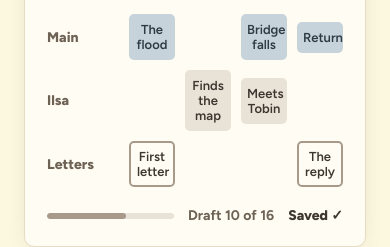
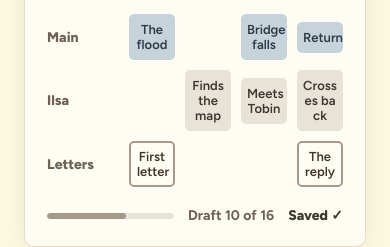
Before and after one commit to briannadumaraostitong/BunPlot, a Next.js app: page / in a window 390 px wide. Shown: the part 796-1043 px from the top of the page. Built offline with nearby package versions, Linux system fonts and the light colour scheme; no server answers.

Commit message:
feat: Classic hero typing

```diff
--- a/components/landing/classic/Hero.tsx
+++ b/components/landing/classic/Hero.tsx
@@ -13,6 +13,10 @@ const GRID = 'grid grid-cols-[72px_repeat(4,minmax(0,1fr))] gap-2.5'
 const LANE_LABEL = 'text-[14px] font-extrabold text-muted-foreground'
 
 const CHAPTERS = Array.from({ length: TIMELINE.chapters }, (_, i) => `Ch. ${i + 1}`)
+
+// The event that types itself into Ilsa's empty Ch. 4 cell once the window
+// is in, before "Saved ✓" appears (motion.css). Classic's own copy.
+const NEW_EVENT = { lane: 'Ilsa', chapter: 4, title: 'Crosses back' }
 
 export function Hero() {
   return (
@@ -38,7 +42,7 @@ export function Hero() {
         {/* An app window showing the timeline: a picture, not data. */}
         <div
           role="img"
-          aria-label={`A timeline for ${PROJECT.title}: ${TIMELINE.chapters} chapters and ${TIMELINE.lanes.length} storylines, Main, Ilsa and Letters, with events such as The flood, Bridge falls and Meets Tobin. Draft ${PROJECT.draft.done} of ${PROJECT.draft.of}, saved.`}
+          aria-label={`A timeline for ${PROJECT.title}: ${TIMELINE.chapters} chapters and ${TIMELINE.lanes.length} storylines, Main, Ilsa and Letters, with events such as The flood, Bridge falls and Meets Tobin, and a new one, ${NEW_EVENT.title}. Draft ${PROJECT.draft.done} of ${PROJECT.draft.of}, saved.`}
           // Rises in as the page loads, or on phones as it scrolls into view
           // (motion.css, LandingReveals).
           data-reveal="hero"
@@ -62,7 +66,7 @@ export function Hero() {
             </div>
             <div className={`${GRID} items-center`}>
               {TIMELINE.lanes.map(({ label, tone, cells }) => (
-                <LaneRow key={label} label={label} cell={CELL[tone]} cells={cells} />
+                <LaneRow key={label} label={label} cell={CELL[tone]} cells={cells} newEvent={label === NEW_EVENT.lane ? NEW_EVENT : undefined} />
               ))}
             </div>
             <div className="mt-5 flex items-center gap-3.5">
@@ -74,7 +78,8 @@ export function Hero() {
                 />
               </div>
               <span className="text-[14px] font-bold text-muted-foreground">{`Draft ${PROJECT.draft.done} of ${PROJECT.draft.of}`}</span>
-              <span className={`text-[14px] ${STRONG}`}>Saved ✓</span>
+              {/* Appears once the new event has typed in (motion.css). */}
+              <span className={`classic-hero-saved text-[14px] ${STRONG}`}>Saved ✓</span>
             </div>
           </div>
         </div>
@@ -83,7 +88,17 @@ export function Hero() {
   )
 }
 
-function LaneRow({ label, cell, cells }: { label: string; cell: string; cells: readonly (string | null)[] }) {
+function LaneRow({
+  label,
+  cell,
+  cells,
+  newEvent,
+}: {
+  label: string
+  cell: string
+  cells: readonly (string | null)[]
+  newEvent?: typeof NEW_EVENT
+}) {
   return (
     <>
       <span className={LANE_LABEL}>{label}</span>
@@ -92,6 +107,16 @@ function LaneRow({ label, cell, cells }: { label: string; cell: string; cells: r
           <span key={i} className={`${TAG} px-1.5 text-center ${cell}`}>
             {title}
           </span>
+        ) : newEvent?.chapter === i + 1 ? (
+          // One span per character, each appearing in turn (--char); they hold
+          // their places from the start, so the typing moves nothing.
+          <span key={i} className={`classic-hero-new ${TAG} px-1.5 text-center ${cell}`}>
+            {[...newEvent.title].map((char, j) => (
+              <span key={j} className="classic-hero-char" style={{ '--char': j } as React.CSSProperties}>
+                {char}
+              </span>
+            ))}
+          </span>
         ) : (
           <span key={i} />
         )
--- a/components/landing/motion.css
+++ b/components/landing/motion.css
@@ -242,6 +242,99 @@ html:has([data-slot="landing-header"]) {
   }
 }
 
+/* Then a new event types itself into the empty Ilsa · Ch. 4 cell, and
+   "Saved ✓" fades in after it. The tag appears, its characters appear in
+   turn, 40ms apart (--char), with a cursor after the newest, which blinks
+   twice after the last and goes. The characters hold their places all
+   along, so nothing moves. From 1300ms on load from md up, once the bar has
+   filled; on phones from 1200ms after the window's reveal (and not at all
+   when the window was shown at once). */
+.classic-hero-char {
+  position: relative;
+}
+
+.classic-hero-char::after {
+  content: "";
+  position: absolute;
+  top: 0.1em;
+  bottom: 0.1em;
+  right: -1px;
+  width: 1px;
+  background: currentColor;
+  opacity: 0;
+}
+
+@media screen and (prefers-reduced-motion: no-preference) {
+  .classic-hero-window {
+    --type-start: 1300ms;
+  }
+
+  .classic-hero-new {
+    animation: classic-hero-appear 1ms steps(1) var(--type-start) backwards;
+  }
+
+  .classic-hero-char {
+    animation: classic-hero-appear 1ms steps(1) calc(var(--type-start) + (var(--char) + 1) * 40ms) backwards;
+  }
+
+  .classic-hero-char::after {
+    animation: classic-hero-cursor 40ms steps(1) calc(var(--type-start) + (var(--char) + 1) * 40ms);
+  }
+
+  .classic-hero-char:last-child::after {
+    animation: classic-hero-cursor-last 1000ms steps(1) calc(var(--type-start) + (var(--char) + 1) * 40ms);
+  }
+
+  .classic-hero-saved {
+    animation: classic-hero-saved 200ms var(--ease-out) calc(var(--type-start) + 670ms) backwards;
+  }
+}
+
+@media screen and (prefers-reduced-motion: no-preference) and (max-width: 767px) {
+  .classic-hero-window[data-revealed="in"] {
+    --type-start: 1200ms;
+  }
+
+  .classic-hero-window:not([data-revealed="in"]) :is(.classic-hero-new, .classic-hero-char, .classic-hero-saved),
+  .classic-hero-window:not([data-revealed="in"]) .classic-hero-char::after {
+    animation: none;
+  }
+}
+
+/* Hidden until its moment (the delay, filled backwards), then its own. */
+@keyframes classic-hero-appear {
+  from {
+    opacity: 0;
+  }
+}
+
+@keyframes classic-hero-cursor {
+  from,
+  to {
+    opacity: 1;
+  }
+}
+
+/* On, off, on, off (steps hold each), then gone: its own style. */
+@keyframes classic-hero-cursor-last {
+  0%,
+  50% {
+    opacity: 1;
+  }
+
+  25%,
+  75%,
+  100% {
+    opacity: 0;
+  }
+}
+
+@keyframes classic-hero-saved {
+  from {
+    opacity: 0;
+  }
+}
+
 /* Both ends given: a clip-path doesn't animate to none. The end looks the
    same as the bar's own (unclipped) style. */
 @keyframes classic-hero-progress {
```
